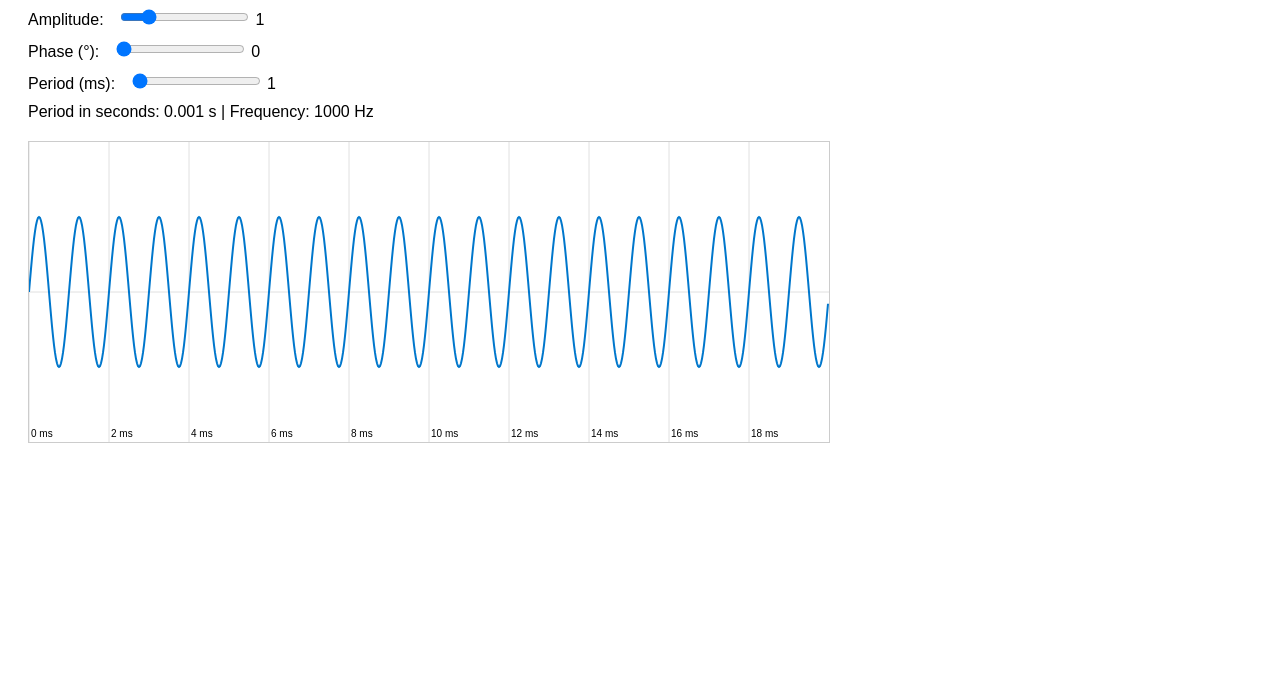
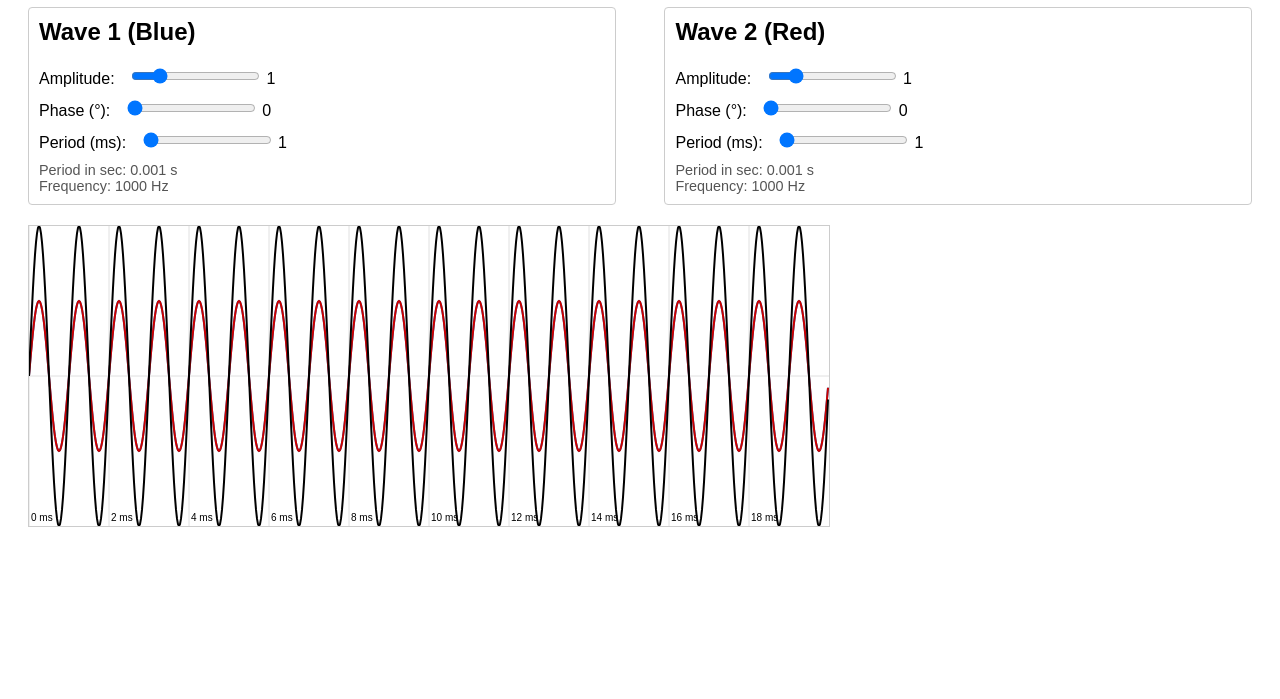
Before and after one commit to PDS-256/physics, a plain HTML site: page sine-wave.html in a window 1280 px wide. Shown: the part 101-800 px from the top of the page. Drawn offline with Linux system fonts and the light colour scheme.

Commit message:
Update sine-wave.html

```diff
--- a/sine-wave.html
+++ b/sine-wave.html
@@ -3,14 +3,26 @@
 <head>
   <meta charset="UTF-8" />
   <meta name="viewport" content="width=device-width, initial-scale=1.0" />
-  <title>Sine Wave Simulation with Grid</title>
+  <title>Dual Sine Wave Simulation</title>
   <style>
     body {
       font-family: Arial, sans-serif;
       padding: 20px;
     }
-    .controls {
+    .controls-container {
+      display: flex;
+      justify-content: space-between;
       margin-bottom: 20px;
+    }
+    .control-column {
+      width: 48%;
+      border: 1px solid #ccc;
+      padding: 10px;
+      box-sizing: border-box;
+      border-radius: 4px;
+    }
+    .control-column h2 {
+      margin-top: 0;
     }
     .control-group {
       margin: 10px 0;
@@ -23,74 +35,133 @@
       display: block;
       margin-top: 20px;
     }
+    .display-group {
+      font-size: 0.9em;
+      color: #555;
+    }
   </style>
 </head>
 <body>
-  <h1>Sine Wave Simulation with Grid</h1>
-  <div class="controls">
+  <h1>Dual Sine Wave Simulation</h1>
+  <div class="controls-container">
+    <!-- Wave 1 Controls -->
+    <div class="control-column" id="wave1-controls">
+      <h2>Wave 1 (Blue)</h2>
       <div class="control-group">
-      <label for="amplitude">Amplitude:</label>
-      <input type="range" id="amplitude" min="0.1" max="5" step="0.1" value="1">
-      <span id="ampDisplay">1</span>
+        <label for="amplitude1">Amplitude:</label>
+        <input type="range" id="amplitude1" min="0.1" max="5" step="0.1" value="1">
+        <span id="ampDisplay1">1</span>
       </div>
       <div class="control-group">
-      <label for="phase">Phase (°):</label>
-      <input type="range" id="phase" min="0" max="360" step="1" value="0">
-      <span id="phaseDisplay">0</span>
+        <label for="phase1">Phase (°):</label>
+        <input type="range" id="phase1" min="0" max="360" step="1" value="0">
+        <span id="phaseDisplay1">0</span>
       </div>
       <div class="control-group">
-      <label for="period">Period (ms):</label>
-      <input type="range" id="period" min="1" max="10" step="0.1" value="1">
-      <span id="periodDisplay">1</span>
+        <label for="period1">Period (ms):</label>
+        <input type="range" id="period1" min="1" max="10" step="0.1" value="1">
+        <span id="periodDisplay1">1</span>
+      </div>
+      <div class="display-group">
+        <div>Period in sec: <span id="periodSec1">0.001</span> s</div>
+        <div>Frequency: <span id="frequency1">1000</span> Hz</div>
+      </div>
+    </div>
+
+    <!-- Wave 2 Controls -->
+    <div class="control-column" id="wave2-controls">
+      <h2>Wave 2 (Red)</h2>
+      <div class="control-group">
+        <label for="amplitude2">Amplitude:</label>
+        <input type="range" id="amplitude2" min="0.1" max="5" step="0.1" value="1">
+        <span id="ampDisplay2">1</span>
       </div>
       <div class="control-group">
-      <span>Period in seconds: <span id="periodSec">0.001</span> s</span> |
-      <span>Frequency: <span id="frequency">1000</span> Hz</span>
+        <label for="phase2">Phase (°):</label>
+        <input type="range" id="phase2" min="0" max="360" step="1" value="0">
+        <span id="phaseDisplay2">0</span>
+      </div>
+      <div class="control-group">
+        <label for="period2">Period (ms):</label>
+        <input type="range" id="period2" min="1" max="10" step="0.1" value="1">
+        <span id="periodDisplay2">1</span>
+      </div>
+      <div class="display-group">
+        <div>Period in sec: <span id="periodSec2">0.001</span> s</div>
+        <div>Frequency: <span id="frequency2">1000</span> Hz</div>
       </div>
     </div>
+  </div>
+
   <canvas id="sineCanvas" width="800" height="300"></canvas>
 
   <script>
-    // Get references to elements
-    const amplitudeSlider = document.getElementById('amplitude');
-    const phaseSlider = document.getElementById('phase');
-    const periodSlider = document.getElementById('period');
-    const ampDisplay = document.getElementById('ampDisplay');
-    const phaseDisplay = document.getElementById('phaseDisplay');
-    const periodDisplay = document.getElementById('periodDisplay');
-    const periodSecDisplay = document.getElementById('periodSec');
-    const frequencyDisplay = document.getElementById('frequency');
+    // Fixed horizontal range: 20 ms = 0.02 s
+    const totalTimeSec = 0.02;
+
+    // Get elements for Wave 1
+    const amplitude1Slider = document.getElementById('amplitude1');
+    const phase1Slider = document.getElementById('phase1');
+    const period1Slider = document.getElementById('period1');
+    const ampDisplay1 = document.getElementById('ampDisplay1');
+    const phaseDisplay1 = document.getElementById('phaseDisplay1');
+    const periodDisplay1 = document.getElementById('periodDisplay1');
+    const periodSecDisplay1 = document.getElementById('periodSec1');
+    const frequencyDisplay1 = document.getElementById('frequency1');
+
+    // Get elements for Wave 2
+    const amplitude2Slider = document.getElementById('amplitude2');
+    const phase2Slider = document.getElementById('phase2');
+    const period2Slider = document.getElementById('period2');
+    const ampDisplay2 = document.getElementById('ampDisplay2');
+    const phaseDisplay2 = document.getElementById('phaseDisplay2');
+    const periodDisplay2 = document.getElementById('periodDisplay2');
+    const periodSecDisplay2 = document.getElementById('periodSec2');
+    const frequencyDisplay2 = document.getElementById('frequency2');
+
+    // Get canvas and context
     const canvas = document.getElementById('sineCanvas');
     const ctx = canvas.getContext('2d');
 
-    // Fixed time range for the x-axis: 20 ms (0.02 s)
-    const totalTimeSec = 0.02;
+    // Initialize parameters for both waves
+    let amplitude1 = parseFloat(amplitude1Slider.value);
+    let phase1 = parseFloat(phase1Slider.value) * Math.PI / 180;
+    let period_ms1 = parseFloat(period1Slider.value);
+    let period_sec1 = period_ms1 / 1000;
+    let frequency1 = 1 / period_sec1;
 
-    // Default parameters
-    let amplitude = parseFloat(amplitudeSlider.value);
-    let phase = parseFloat(phaseSlider.value) * Math.PI / 180; // convert to radians
-    let period_ms = parseFloat(periodSlider.value);
-    let period_sec = period_ms / 1000;
-    let frequency = 1 / period_sec;
+    let amplitude2 = parseFloat(amplitude2Slider.value);
+    let phase2 = parseFloat(phase2Slider.value) * Math.PI / 180;
+    let period_ms2 = parseFloat(period2Slider.value);
+    let period_sec2 = period_ms2 / 1000;
+    let frequency2 = 1 / period_sec2;
 
-    // Update display function
+    // Update display functions for each wave
     function updateDisplays() {
-      ampDisplay.textContent = amplitude;
-      phaseDisplay.textContent = phaseSlider.value;
-      periodDisplay.textContent = period_ms;
-      periodSecDisplay.textContent = period_sec.toFixed(3);
-      frequencyDisplay.textContent = Math.round(frequency);
+      // Wave 1 displays
+      ampDisplay1.textContent = amplitude1;
+      phaseDisplay1.textContent = phase1Slider.value;
+      periodDisplay1.textContent = period_ms1;
+      periodSecDisplay1.textContent = period_sec1.toFixed(3);
+      frequencyDisplay1.textContent = Math.round(frequency1);
+
+      // Wave 2 displays
+      ampDisplay2.textContent = amplitude2;
+      phaseDisplay2.textContent = phase2Slider.value;
+      periodDisplay2.textContent = period_ms2;
+      periodSecDisplay2.textContent = period_sec2.toFixed(3);
+      frequencyDisplay2.textContent = Math.round(frequency2);
     }
 
-    // Function to draw grid lines and labels on the canvas
+    // Draw grid with vertical lines every 2 ms and time labels in ms
     function drawGrid() {
       const width = canvas.width;
       const height = canvas.height;
 
-      // Draw vertical grid lines every 2 ms (0.002 s)
       ctx.strokeStyle = "#e0e0e0";
       ctx.lineWidth = 1;
       const gridIntervalSec = 0.002; // 2 ms
+
       for (let t = 0; t <= totalTimeSec; t += gridIntervalSec) {
         const x = (t / totalTimeSec) * width;
         ctx.beginPath();
@@ -101,12 +172,11 @@
         // Label the grid at the bottom (in ms)
         ctx.fillStyle = "#000";
         ctx.font = "10px Arial";
-        // Convert time to ms and round appropriately
         const label = Math.round(t * 1000);
         ctx.fillText(label + " ms", x + 2, height - 5);
       }
 
-      // Draw horizontal midline for reference
+      // Horizontal midline
       ctx.beginPath();
       ctx.strokeStyle = "#e0e0e0";
       ctx.moveTo(0, height / 2);
@@ -114,53 +184,98 @@
       ctx.stroke();
     }
 
-    // Draw the sine wave on the canvas along with the grid
-    function drawSine() {
+    // Draw both sine waves and their sum
+    function drawSineWaves() {
       ctx.clearRect(0, 0, canvas.width, canvas.height);
-
-      // Draw the grid first
       drawGrid();
 
-      ctx.beginPath();
       const width = canvas.width;
       const height = canvas.height;
       const midY = height / 2;
       const samples = width; // one sample per pixel
 
+      // Arrays to store computed y values for the two waves
+      let wave1Points = [];
+      let wave2Points = [];
+
+      ctx.lineWidth = 2;
+
+      // Draw Wave 1 in blue
+      ctx.strokeStyle = "#0077cc";
+      ctx.beginPath();
       for (let x = 0; x < samples; x++) {
-        // Calculate time in seconds corresponding to x
         const time = (x / samples) * totalTimeSec;
-        // Calculate the y-value of the sine wave
-        const y = amplitude * Math.sin(2 * Math.PI * frequency * time + phase);
-        // Map sine value to canvas y-coordinate (flip sign for canvas coordinates)
-        const canvasY = midY - y * (height / 4); // scale factor for visualization
+        const y = amplitude1 * Math.sin(2 * Math.PI * frequency1 * time + phase1);
+        const canvasY = midY - y * (height / 4);
+        wave1Points.push(canvasY);
         if (x === 0) {
           ctx.moveTo(x, canvasY);
         } else {
           ctx.lineTo(x, canvasY);
         }
       }
-      ctx.strokeStyle = '#0077cc';
-      ctx.lineWidth = 2;
+      ctx.stroke();
+
+      // Draw Wave 2 in red
+      ctx.strokeStyle = "#cc0000";
+      ctx.beginPath();
+      for (let x = 0; x < samples; x++) {
+        const time = (x / samples) * totalTimeSec;
+        const y = amplitude2 * Math.sin(2 * Math.PI * frequency2 * time + phase2);
+        const canvasY = midY - y * (height / 4);
+        wave2Points.push(canvasY);
+        if (x === 0) {
+          ctx.moveTo(x, canvasY);
+        } else {
+          ctx.lineTo(x, canvasY);
+        }
+      }
+      ctx.stroke();
+
+      // Draw the combined wave in black (sum of wave1 and wave2)
+      ctx.strokeStyle = "#000";
+      ctx.beginPath();
+      for (let x = 0; x < samples; x++) {
+        // Combine the y-values from wave 1 and wave 2
+        const combinedY = wave1Points[x] + wave2Points[x] - midY;
+        // (subtract midY to adjust for double-counting the midline)
+        if (x === 0) {
+          ctx.moveTo(x, combinedY);
+        } else {
+          ctx.lineTo(x, combinedY);
+        }
+      }
       ctx.stroke();
     }
 
-    // Update parameters and redraw when sliders change
+    // Update parameters from both sets of sliders and redraw
     function updateParameters() {
-      amplitude = parseFloat(amplitudeSlider.value);
-      phase = parseFloat(phaseSlider.value) * Math.PI / 180; // convert degrees to radians
-      period_ms = parseFloat(periodSlider.value);
-      period_sec = period_ms / 1000;
-      frequency = 1 / period_sec;
+      // Update Wave 1 parameters
+      amplitude1 = parseFloat(amplitude1Slider.value);
+      phase1 = parseFloat(phase1Slider.value) * Math.PI / 180;
+      period_ms1 = parseFloat(period1Slider.value);
+      period_sec1 = period_ms1 / 1000;
+      frequency1 = 1 / period_sec1;
+
+      // Update Wave 2 parameters
+      amplitude2 = parseFloat(amplitude2Slider.value);
+      phase2 = parseFloat(phase2Slider.value) * Math.PI / 180;
+      period_ms2 = parseFloat(period2Slider.value);
+      period_sec2 = period_ms2 / 1000;
+      frequency2 = 1 / period_sec2;
 
       updateDisplays();
-      drawSine();
+      drawSineWaves();
     }
 
-    // Add event listeners for interactivity
-    amplitudeSlider.addEventListener('input', updateParameters);
-    phaseSlider.addEventListener('input', updateParameters);
-    periodSlider.addEventListener('input', updateParameters);
+    // Add event listeners for both sets of sliders
+    amplitude1Slider.addEventListener('input', updateParameters);
+    phase1Slider.addEventListener('input', updateParameters);
+    period1Slider.addEventListener('input', updateParameters);
+
+    amplitude2Slider.addEventListener('input', updateParameters);
+    phase2Slider.addEventListener('input', updateParameters);
+    period2Slider.addEventListener('input', updateParameters);
 
     // Initial update and draw
     updateParameters();
```
Lines whose indentation alone changed are shown as unchanged.
